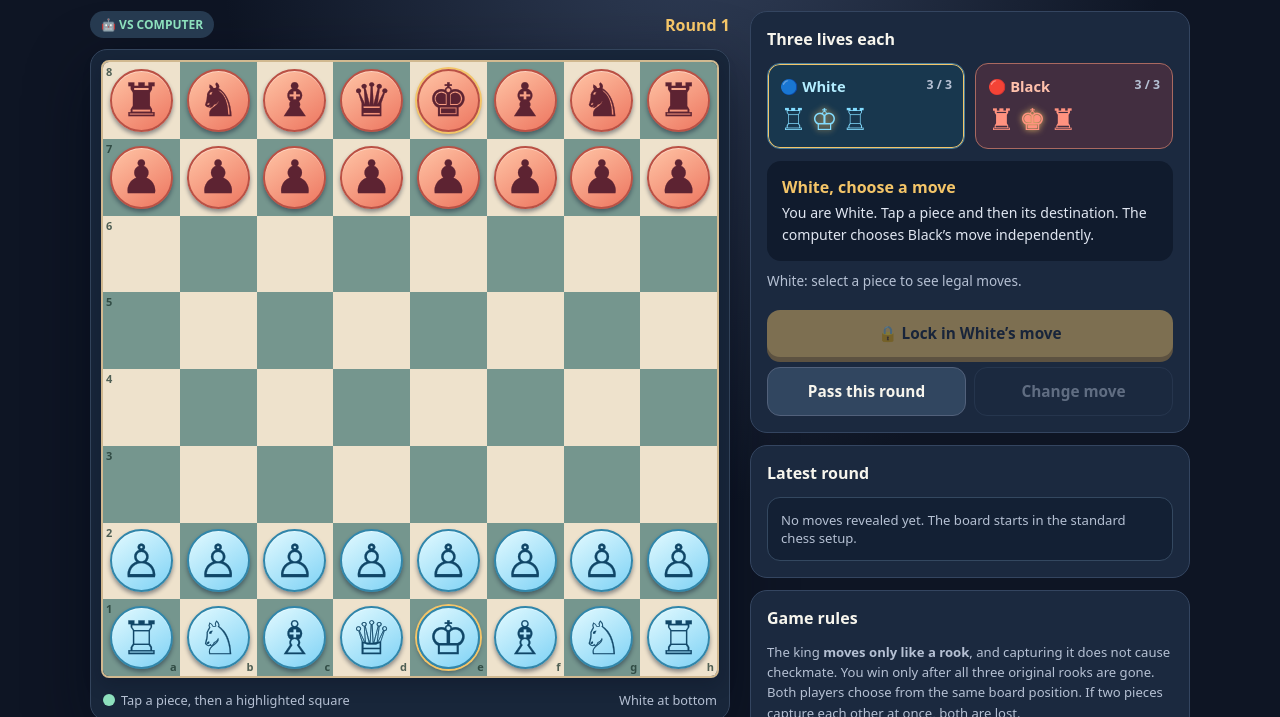
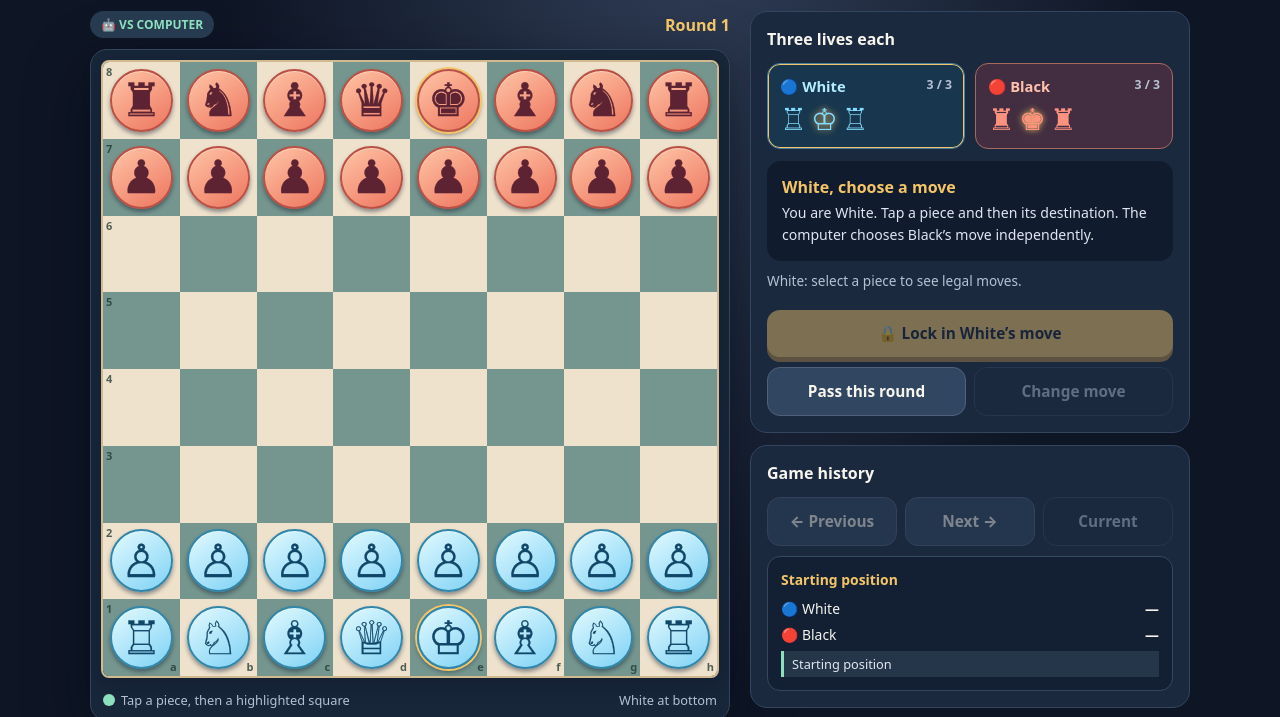
Before and after one commit to uclacastillo/Triple-rook-chess-, a plain HTML site: page index.html in a window 1280 px wide. Both pictures are taken after a click on the button 411 px from the left and 475 px from the top of the page. Shown: the part 75-792 px from the top of the page. Drawn offline with Linux system fonts and the light colour scheme.

Commit message:
Add browsable round-by-round game history

```diff
--- a/index.html
+++ b/index.html
@@ -59,7 +59,7 @@
         <div class="selection" id="selectionText" aria-live="polite">Your move is not selected yet.</div>
         <div class="action-stack"><button id="lockButton" class="btn full" disabled>Lock in move</button><button id="revealButton" class="btn green full" hidden>Reveal both moves →</button><div class="tiny-actions"><button class="btn secondary" id="passButton">Pass this round</button><button class="btn ghost" id="changeButton" disabled>Change move</button></div></div>
       </section>
-      <section class="panel round-info"><h2>Latest round</h2><div class="round-card" id="roundReport"><div class="muted small">No moves revealed yet. The board starts in the standard chess setup.</div></div></section>
+      <section class="panel round-info"><h2>Game history</h2><div class="tiny-actions" style="margin-bottom:10px"><button class="btn secondary" id="historyBack" disabled>← Previous</button><button class="btn secondary" id="historyForward" disabled>Next →</button><button class="btn ghost" id="historyCurrent" disabled>Current</button></div><div class="round-card" id="historyReport"><div class="muted small">Your rounds will appear here as you play.</div></div></section><section class="panel"><h2>Latest round</h2><div class="round-card" id="roundReport"><div class="muted small">No moves revealed yet. The board starts in the standard chess setup.</div></div></section>
       <section class="panel"><h2>Game rules</h2><p class="muted small" style="margin-bottom:0">The king <b>moves only like a rook</b>, and capturing it does not cause checkmate. You win only after all three original rooks are gone. Both players choose from the same board position. If two pieces capture each other at once, both are lost.</p></section>
     </aside>
    </div>
@@ -169,10 +169,10 @@ function resolveRound(board,wMove,bMove){
  if(wAlive===0&&bAlive===0)outcome='draw';else if(wAlive===0)outcome='B';else if(bAlive===0)outcome='W';
  return {board:updated,captures,events,collision,outcome};
 }
-const game={mode:'solo',board:initialBoard(),stage:'menu',round:1,selected:null,choices:[],pending:null,whiteMove:null,blackMove:null,last:null,lastResult:null,consecutivePass:0};
+const game={mode:'solo',board:initialBoard(),stage:'menu',round:1,selected:null,choices:[],pending:null,whiteMove:null,blackMove:null,last:null,lastResult:null,consecutivePass:0,history:[],viewIndex:-1};
 function show(id,on){$(id).hidden=!on}
 function startGame(mode){
- game.mode=mode;game.board=initialBoard();game.stage='white';game.round=1;game.selected=null;game.choices=[];game.pending=null;game.whiteMove=null;game.blackMove=null;game.last=null;game.lastResult=null;game.consecutivePass=0;
+ game.mode=mode;game.board=initialBoard();game.stage='white';game.round=1;game.history=[{round:0,board:initialBoard(),whiteLabel:'—',blackLabel:'—',events:['Starting position']}];game.viewIndex=0;game.selected=null;game.choices=[];game.pending=null;game.whiteMove=null;game.blackMove=null;game.last=null;game.lastResult=null;game.consecutivePass=0;
  show('menu',false);show('game',true);show('homeButton',true);show('winnerDialog',false);show('handoff',false);show('promotionDialog',false);
  $('modeBadge').textContent=mode==='solo'?'🤖 VS COMPUTER':'♜ TWO PLAYERS';
  $('roundReport').innerHTML='<div class="muted small">No moves revealed yet. The board starts in the standard chess setup.</div>';
@@ -182,9 +182,10 @@ function home(){game.stage='menu';show('menu',true);show('game',false);show('hom
 function orientation(){return game.mode==='friend'&&game.stage==='black'}
 function renderBoard(){
  const el=$('board');el.replaceChildren();
+ const shown=game.history[game.viewIndex]?.board||game.board;
  const flip=orientation();$('boardPerspective').textContent=flip?'Black at bottom':'White at bottom';
  for(let rr=0;rr<8;rr++)for(let cc=0;cc<8;cc++){
-  const r=flip?7-rr:rr,c=flip?7-cc:cc,p=game.board[r][c];
+  const r=flip?7-rr:rr,c=flip?7-cc:cc,p=shown[r][c];
   const btn=document.createElement('button');btn.type='button';btn.className='sq'+((r+c)%2?' dark':'');btn.setAttribute('aria-label',`${squareName(r,c)} ${p?(p.side==='W'?'White ':'Black ')+NAMES[p.type]:'empty square'}`);btn.dataset.square=squareName(r,c);
   if(p?.life==='crown')btn.classList.add('royal');
   if(game.selected&&same(game.selected,{r,c}))btn.classList.add('selected');
@@ -197,15 +198,18 @@ function renderBoard(){
   btn.addEventListener('click',()=>squareClick(r,c));el.appendChild(btn);
  }
 }
-function lifeTokens(side){const existing=alive(game.board,side);return ['left','crown','right'].map(id=>`<span class="life ${side} ${existing.has(id)?'':'lost'} ${id==='crown'?'crowned':''}" title="${id==='crown'?'King-rook':(id==='left'?'Left rook':'Right rook')}${existing.has(id)?'':' captured'}">${PIECES[side][id==='crown'?'k':'r']}</span>`).join('')}
+function lifeTokens(side,board=game.board){const existing=alive(board,side);return ['left','crown','right'].map(id=>`<span class="life ${side} ${existing.has(id)?'':'lost'} ${id==='crown'?'crowned':''}" title="${id==='crown'?'King-rook':(id==='left'?'Left rook':'Right rook')}${existing.has(id)?'':' captured'}">${PIECES[side][id==='crown'?'k':'r']}</span>`).join('')}
 function render(){
  if(game.stage==='menu')return;
  renderBoard();
- const w=alive(game.board,'W').size,b=alive(game.board,'B').size;
- $('whiteLives').innerHTML=lifeTokens('W');$('blackLives').innerHTML=lifeTokens('B');$('whiteLifeCount').textContent=w+' / 3';$('blackLifeCount').textContent=b+' / 3';
+ const shown=game.history[game.viewIndex]?.board||game.board;const viewing=game.viewIndex<game.history.length-1;
+ const w=alive(shown,'W').size,b=alive(shown,'B').size;
+ $('whiteLives').innerHTML=lifeTokens('W',shown);$('blackLives').innerHTML=lifeTokens('B',shown);$('whiteLifeCount').textContent=w+' / 3';$('blackLifeCount').textContent=b+' / 3';
  $('whiteCard').classList.toggle('current',game.stage==='white');$('blackCard').classList.toggle('current',game.stage==='black');
- $('roundTag').textContent='Round '+game.round;
- const playable=game.stage==='white'||game.stage==='black';
+ $('roundTag').textContent=viewing?'Viewing round '+game.history[game.viewIndex].round:'Round '+game.round;
+ $('historyBack').disabled=game.viewIndex<=0;$('historyForward').disabled=game.viewIndex>=game.history.length-1;$('historyCurrent').disabled=!viewing;
+ const entry=game.history[game.viewIndex];$('historyReport').innerHTML='<div class="heading">'+(entry.round===0?'Starting position':'Round '+entry.round)+'</div><div class="result-rows"><div class="result-row"><span>🔵 White</span><span>'+entry.whiteLabel+'</span></div><div class="result-row"><span>🔴 Black</span><span>'+entry.blackLabel+'</span></div></div>'+entry.events.map(e=>'<div class="event">'+e+'</div>').join('');
+ const playable=(game.stage==='white'||game.stage==='black')&&!viewing;
  show('lockButton',playable);show('revealButton',game.stage==='reveal');
  show('passButton',playable);show('changeButton',playable);
  $('lockButton').disabled=!game.pending;$('changeButton').disabled=!game.pending;
@@ -221,6 +225,7 @@ function render(){
  else $('selectionText').textContent=who+': select a piece to see legal moves.';
 }
 function squareClick(r,c){
+ if(game.viewIndex<game.history.length-1)return;
  if(game.stage!=='white'&&game.stage!=='black')return;
  const side=game.stage==='white'?'W':'B',p=game.board[r][c],dest=game.choices.find(m=>same(m.to,{r,c}));
  if(dest){const from=game.board[dest.from.r][dest.from.c];
@@ -263,6 +268,7 @@ function doResolve(){
  const events=result.events.length?result.events:['No original rooks lost this round.'];
  for(const e of events)report+='<div class="event">'+e+'</div>';
  $('roundReport').innerHTML=report;
+ game.history.push({round:game.round,board:result.board.map(row=>row.map(p=>p?{...p}:null)),whiteLabel,blackLabel,events:events.slice()});game.viewIndex=game.history.length-1;
  game.lastResult=result;game.stage=result.outcome?'ended':'white';if(!result.outcome)game.round++;game.whiteMove=null;game.blackMove=null;render();
  if(result.outcome){
   const draw=result.outcome.startsWith('draw');$('winIcon').textContent=draw?'🤝':'🏆';$('winnerTitle').textContent=draw?'It’s a draw!':(result.outcome==='W'?'White':'Black')+' wins!';
@@ -271,6 +277,9 @@ function doResolve(){
  }
 }
 $('soloButton').onclick=()=>startGame('solo');$('friendButton').onclick=()=>startGame('friend');$('homeButton').onclick=()=>{if(game.stage==='menu'||confirm('Leave this game and return to the menu?'))home()};
+$('historyBack').onclick=()=>{if(game.viewIndex>0){game.viewIndex--;game.selected=null;game.choices=[];render()}};
+$('historyForward').onclick=()=>{if(game.viewIndex<game.history.length-1){game.viewIndex++;game.selected=null;game.choices=[];render()}};
+$('historyCurrent').onclick=()=>{game.viewIndex=game.history.length-1;render()};
 $('lockButton').onclick=lock;$('passButton').onclick=passRound;$('changeButton').onclick=()=>{game.pending=null;game.choices=[];game.selected=null;render()};$('revealButton').onclick=doResolve;
 $('handoffReady').onclick=()=>{show('handoff',false);render()};
 $('cancelPromotion').onclick=()=>show('promotionDialog',false);
```
